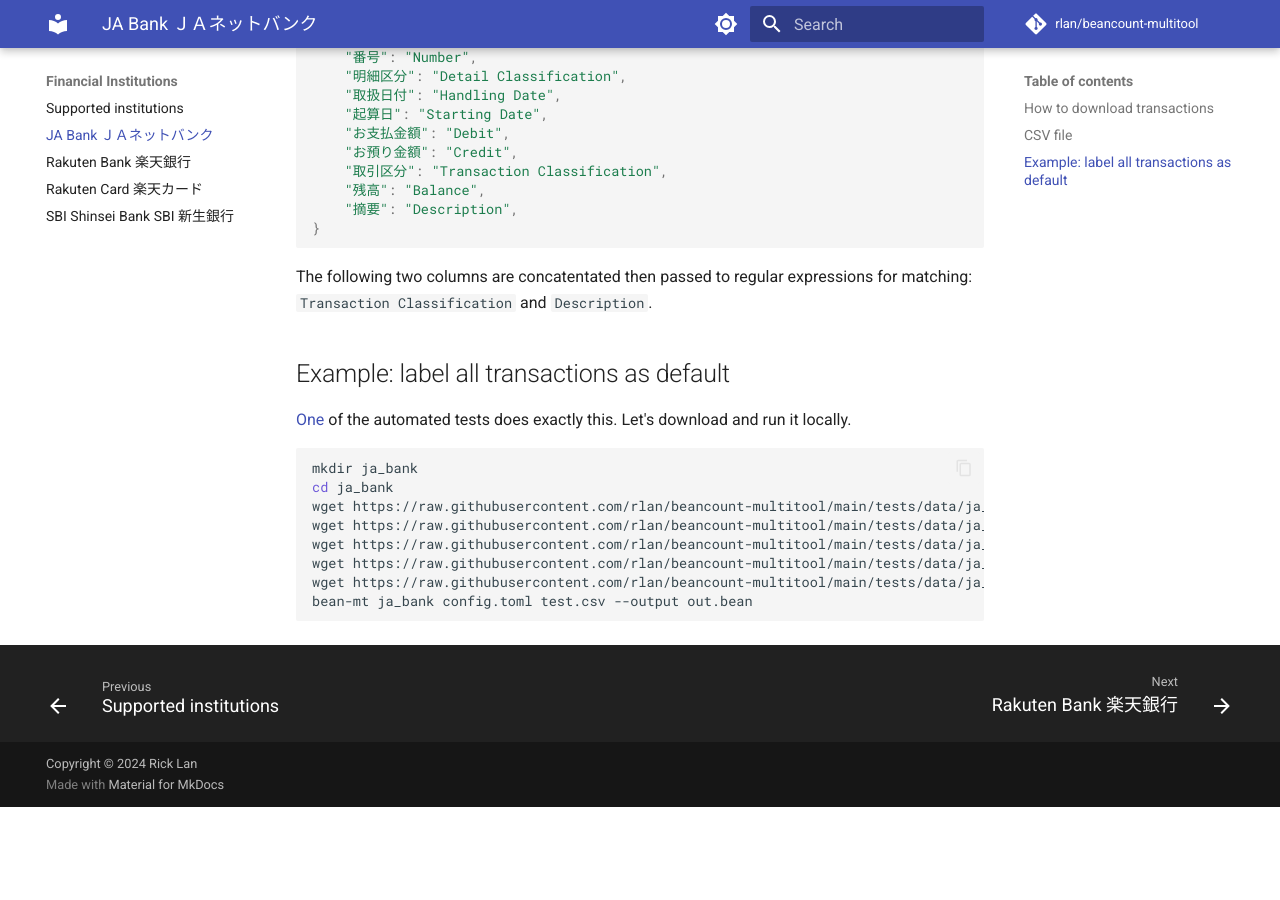
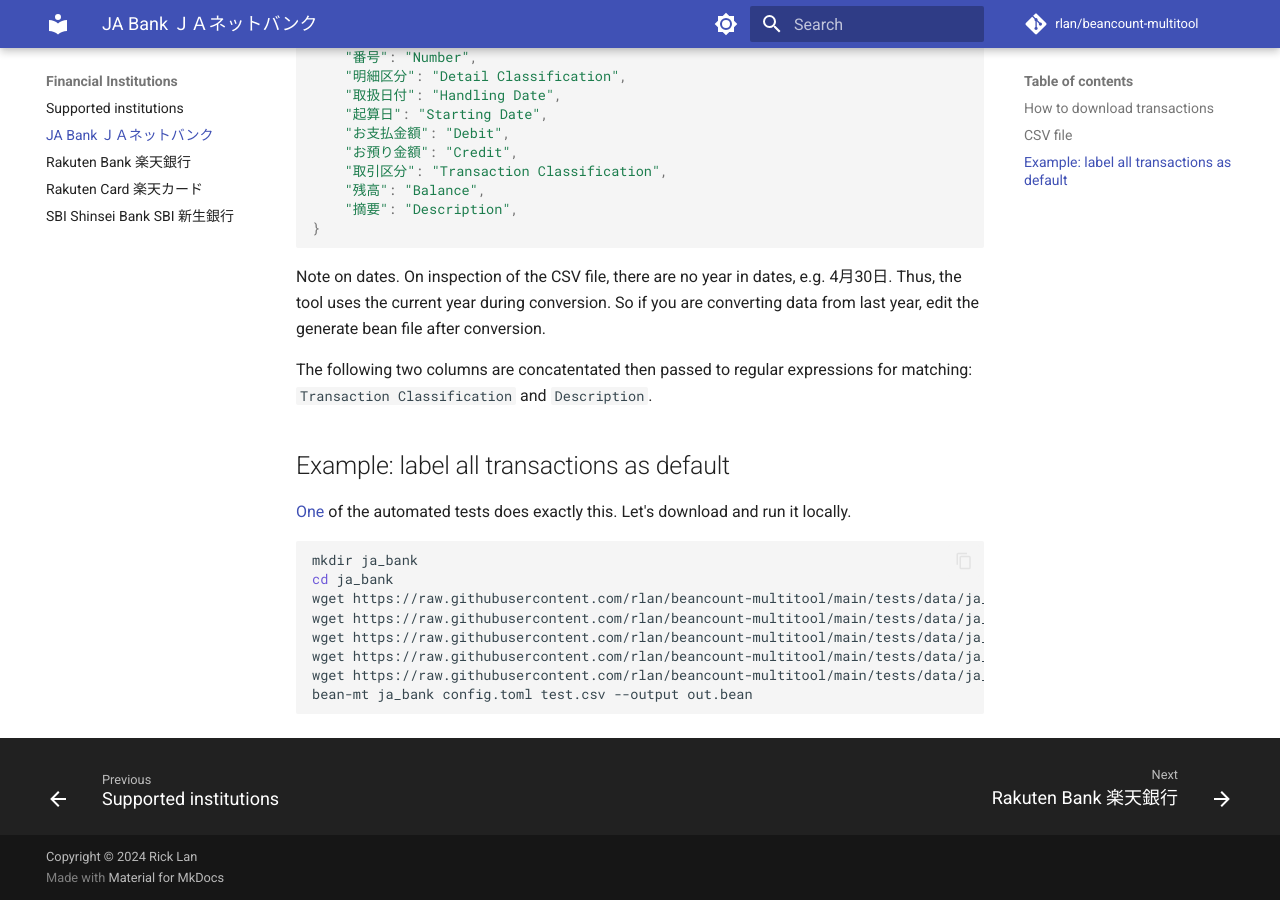
Before and after one commit to rlan/beancount-multitool, an MkDocs documentation site: the page built from docs/institutions/ja_bank.md, in a window 1280 px wide and 900 px high, scrolled down 582 px. Built offline with MkDocs 1.6.1 and Material for MkDocs 9.7.7, drawn with Linux system fonts in a browser that asks for light colours; comment, search, counter and statistics services are not loaded; before the commit the page ends 1389 px from its top, so only the background shows below that.

Commit message:
Update doc

````diff
--- a/docs/institutions/ja_bank.md
+++ b/docs/institutions/ja_bank.md
@@ -30,6 +30,8 @@
 }
 ```
 
+Note on dates. On inspection of the CSV file, there are no year in dates, e.g. 4月30日. Thus, the tool uses the current year during conversion. So if you are converting data from last year, edit the generate bean file after conversion.
+
 The following two columns are concatentated then passed to regular expressions for matching: `Transaction Classification` and `Description`.
 
 ## Example: label all transactions as default
````
